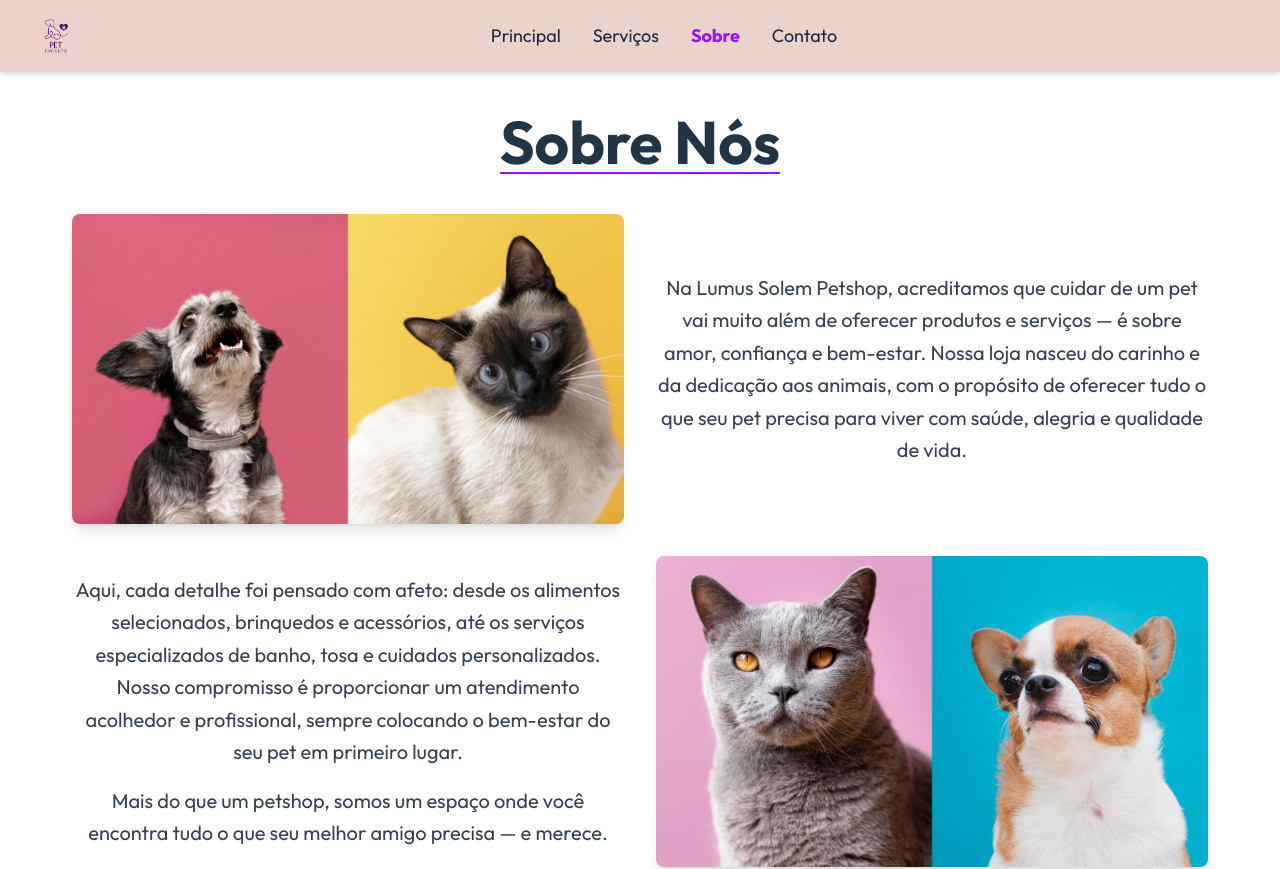
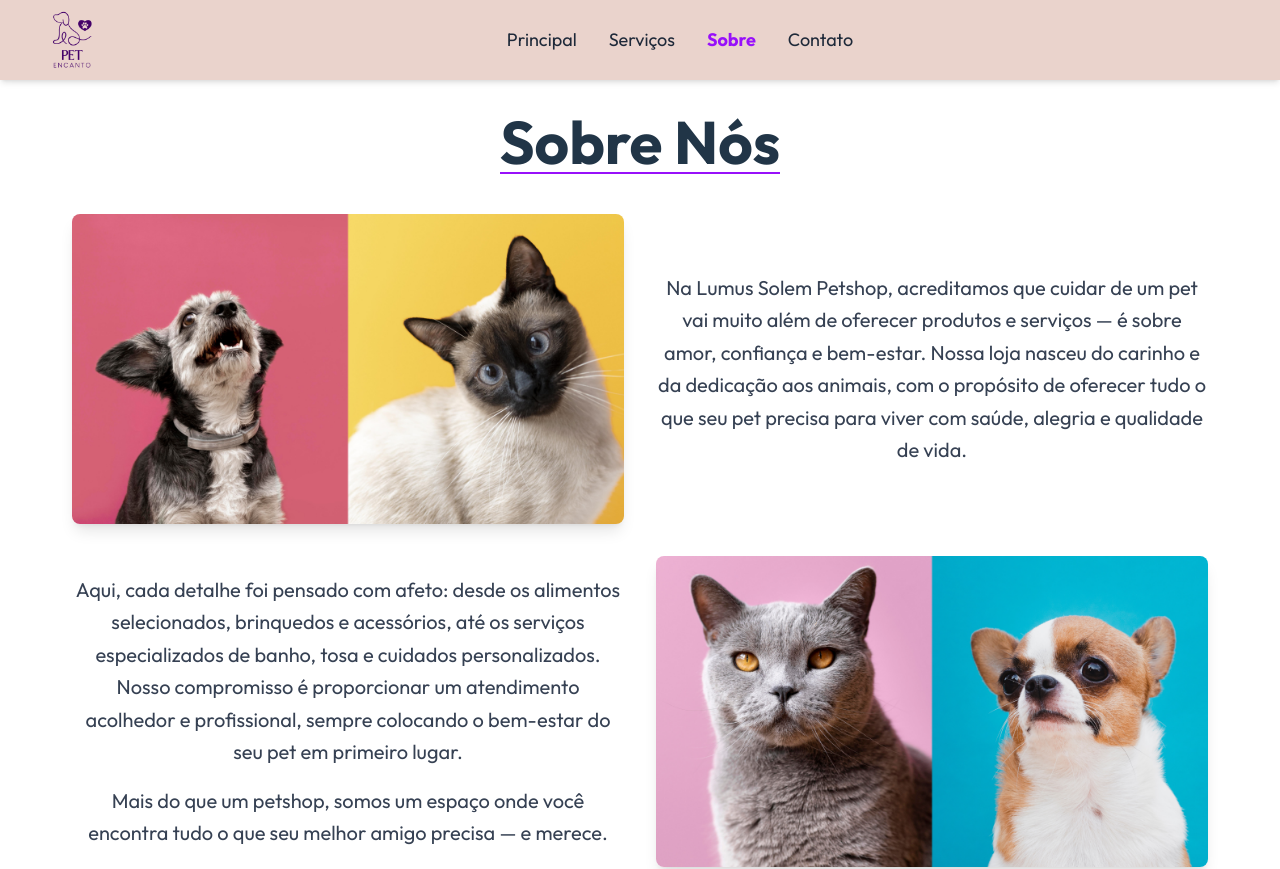
Before and after one commit to acaf02/petshop-institutional-site, a React (Vite) app in the folder petshop/: page /about in a window 1280 px wide. Shown: the top 869 px of the page. Built offline with nearby package versions, Linux system fonts and the light colour scheme.

Commit message:
style: make the navbar height bigger

```diff
--- a/petshop/src/components/Navbar.jsx
+++ b/petshop/src/components/Navbar.jsx
@@ -66,10 +66,10 @@ const Navbar = () => {
     );
 
     return (
-        <div className="fixed top-0 left-0 w-full bg-custom-pink shadow-md py-3 px-8 flex items-center justify-between z-50">
+        <div className="fixed top-0 left-0 w-full bg-custom-pink shadow-md px-8 flex items-center justify-between z-50">
             {/* Logo */}
             <Link to="/" className="flex-shrink-0">
-                <img src={assets.logo} className="h-12 w-12" alt="Logo" />
+                <img src={assets.logo} className="h-20 w-20" alt="Logo" />
             </Link>
 
             {/* Itens do Menu Centralizados */}
```
